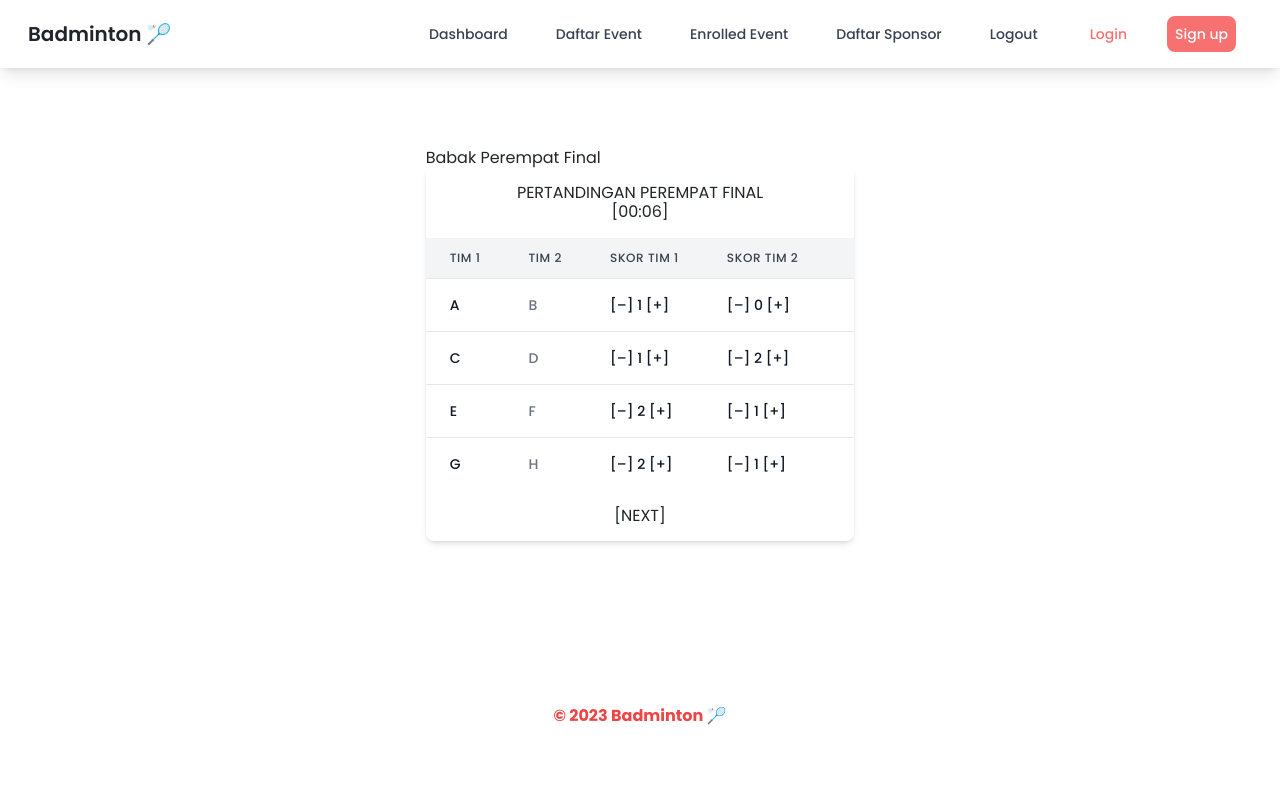
After one commit to TK-BASDAT-D-3/Badminton, a Django app: template umpire/templates/pertandingan_umpire.html in a window 1280 px wide. The commit adds this page. Run offline with Django 4.2, Linux system fonts and the light colour scheme; the template is opened without the code that fills it, so the values that code supplies are empty; some libraries are stand-ins or nearby versions.

```diff
--- /dev/null
+++ b/umpire/templates/pertandingan_umpire.html
@@ -0,0 +1,158 @@
+{% extends "base.html" %} {% block meta %}
+<title>Badminton | Pertandingan</title>
+<script>
+    document.addEventListener('DOMContentLoaded', function () {
+        var timer;
+        var startTime;
+
+        function startStopwatch() {
+            startTime = Date.now();
+
+            function updateStopwatch() {
+                var elapsedTime = Date.now() - startTime;
+                var minutes = Math.floor(elapsedTime / 60000);
+                var seconds = Math.floor((elapsedTime % 60000) / 1000);
+
+                // Pad single digits with leading zeros
+                minutes = minutes.toString().padStart(2, '0');
+                seconds = seconds.toString().padStart(2, '0');
+
+                var stopwatchText = '[' +minutes + ':' + seconds + ']';
+                document.getElementById('stopwatch').textContent = stopwatchText;
+
+                timer = setTimeout(updateStopwatch, 1000); // Update every 10 milliseconds
+            }
+
+            updateStopwatch();
+        }
+
+        // Start the stopwatch on page load
+        startStopwatch();
+
+        // Stop the stopwatch when the user leaves the page
+        window.addEventListener('beforeunload', function () {
+            clearTimeout(timer);
+        });
+    });
+</script>
+{% endblock meta %} {% block content %}
+<div class="max-w-2xl mx-auto my-20">
+    <h1>Babak Perempat Final</h1>
+    <div class="flex flex-col">
+        <div class="overflow-x-auto shadow-md sm:rounded-lg">
+            <div class="p-4 text-center">
+                <h1>PERTANDINGAN PEREMPAT FINAL</h1>
+                <h1 id="stopwatch">[00:00]</h1>
+            </div>
+            <div class="inline-block min-w-full align-middle">
+                <div class="overflow-hidden">
+                    <table class="min-w-full divide-y divide-gray-200 table-fixed dark:divide-gray-700">
+                        <thead class="bg-gray-100 dark:bg-gray-700">
+                            <tr>
+                                <th scope="col"
+                                    class="py-3 px-6 text-xs font-medium tracking-wider text-left text-gray-700 uppercase dark:text-gray-400">
+                                    Tim 1
+                                </th>
+                                <th scope="col"
+                                    class="py-3 px-6 text-xs font-medium tracking-wider text-left text-gray-700 uppercase dark:text-gray-400">
+                                    Tim 2
+                                </th>
+                                <th scope="col"
+                                    class="py-3 px-6 text-xs font-medium tracking-wider text-left text-gray-700 uppercase dark:text-gray-400">
+                                    Skor Tim 1
+                                </th>
+                                <th scope="col"
+                                    class="py-3 px-6 text-xs font-medium tracking-wider text-left text-gray-700 uppercase dark:text-gray-400">
+                                    Skor Tim 2
+                                </th>
+                                <th scope="col" class="p-4">
+                                    <span class="sr-only">Edit</span>
+                                </th>
+                            </tr>
+                        </thead>
+                        <tbody class="bg-white divide-y divide-gray-200 dark:bg-gray-800 dark:divide-gray-700">
+                            <tr class="hover:bg-gray-100 dark:hover:bg-gray-700">
+                                <td
+                                    class="py-4 px-6 text-sm font-medium text-gray-900 whitespace-nowrap dark:text-white">
+                                    A
+                                </td>
+                                <td
+                                    class="py-4 px-6 text-sm font-medium text-gray-500 whitespace-nowrap dark:text-white">
+                                    B
+                                </td>
+                                <td
+                                    class="py-4 px-6 text-sm font-medium text-gray-900 whitespace-nowrap dark:text-white">
+                                    [–] 1 [+]
+                                </td>
+                                <td
+                                    class="py-4 px-6 text-sm font-medium text-gray-900 whitespace-nowrap dark:text-white">
+                                    [–] 0 [+]
+                                </td>
+                            </tr>
+                            <tr class="hover:bg-gray-100 dark:hover:bg-gray-700">
+                                <td
+                                    class="py-4 px-6 text-sm font-medium text-gray-900 whitespace-nowrap dark:text-white">
+                                    C
+                                </td>
+                                <td
+                                    class="py-4 px-6 text-sm font-medium text-gray-500 whitespace-nowrap dark:text-white">
+                                    D
+                                </td>
+                                <td
+                                    class="py-4 px-6 text-sm font-medium text-gray-900 whitespace-nowrap dark:text-white">
+                                    [–] 1 [+]
+                                </td>
+                                <td
+                                    class="py-4 px-6 text-sm font-medium text-gray-900 whitespace-nowrap dark:text-white">
+                                    [–] 2 [+]
+                                </td>
+                            </tr>
+                            <tr class="hover:bg-gray-100 dark:hover:bg-gray-700">
+                                <td
+                                    class="py-4 px-6 text-sm font-medium text-gray-900 whitespace-nowrap dark:text-white">
+                                    E
+                                </td>
+                                <td
+                                    class="py-4 px-6 text-sm font-medium text-gray-500 whitespace-nowrap dark:text-white">
+                                    F
+                                </td>
+                                <td
+                                    class="py-4 px-6 text-sm font-medium text-gray-900 whitespace-nowrap dark:text-white">
+                                    [–] 2 [+]
+                                </td>
+                                <td
+                                    class="py-4 px-6 text-sm font-medium text-gray-900 whitespace-nowrap dark:text-white">
+                                    [–] 1 [+]
+                                </td>
+                            </tr>
+                            <tr class="hover:bg-gray-100 dark:hover:bg-gray-700">
+                                <td
+                                    class="py-4 px-6 text-sm font-medium text-gray-900 whitespace-nowrap dark:text-white">
+                                    G
+                                </td>
+                                <td
+                                    class="py-4 px-6 text-sm font-medium text-gray-500 whitespace-nowrap dark:text-white">
+                                    H
+                                </td>
+                                <td
+                                    class="py-4 px-6 text-sm font-medium text-gray-900 whitespace-nowrap dark:text-white">
+                                    [–] 2 [+]
+                                </td>
+                                <td
+                                    class="py-4 px-6 text-sm font-medium text-gray-900 whitespace-nowrap dark:text-white">
+                                    [–] 1 [+]
+                                </td>
+                            </tr>
+                        </tbody>
+                    </table>
+                </div>
+            </div>
+            <div class="p-4 text-center">
+                <h1>[NEXT]</h1>
+            </div>
+        </div>
+    </div>
+
+</div>
+
+{% endblock content %}
--- a/umpire/views.py
+++ b/umpire/views.py
@@ -5,7 +5,7 @@ from django.shortcuts import render
 def event_data_view(request):
     data = get_all_event_data()
     context = {'event_data': data}
-    return render(request, 'pertandingan.html', context)
+    return render(request, 'pertandingan_umpire.html', context)
 
 def show_pilih_event(request):
     # tarik event yang diadakan di stadium
@@ -99,9 +99,9 @@ def match_data_view(request, event_name, babak):
         return JsonResponse({'error': 'Not enough peserta for the specified babak'}, status=400)
 
     random_pairs = [random.sample(peserta_kompetisi, 2) for _ in range(pairs_needed[babak])]
-    winners = [random.choice(pair) for pair in random_pairs]
+    # winners = [random.choice(pair) for pair in random_pairs]
     # cache.set(f'{event_name}_{babak}_winners', winners, None)
-    return JsonResponse({'match_data': random_pairs, 'winners': winners, 'atlet_ganda_data': atlet_ganda_data, 'atlet_kualifikasi_data': atlet_kualifikasi_data})
+    return JsonResponse({'match_data': random_pairs, 'atlet_ganda_data': atlet_ganda_data, 'atlet_kualifikasi_data': atlet_kualifikasi_data})
 
 
 from django.http import JsonResponse
```
Also changed, not shown: umpire/templates/pilih_kategori_umpire.html (+6 -6 lines).
